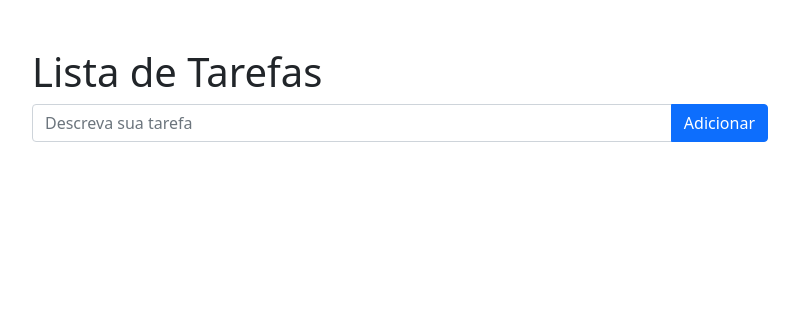
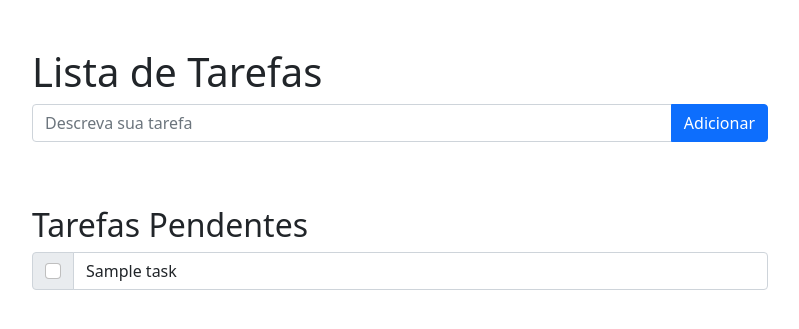
Before and after one commit to RaimundoNeto7/django-week, a Django app: template todo/core/templates/tasks/home.html in a window 1280 px wide. Shown: the top 329 px of the page, without its empty margins (240-1039 px from the left). Run offline with Django 3.2, Linux system fonts and the light colour scheme; tables that the repository leaves empty hold one stand-in row (values such as "Sample post"); the template is opened without the code that fills it: values that come from a table or form of the project are taken from there, most other values are stand-ins (such as "Sample title", 1, 10 or a date in 2020).

Commit message:
List tasks in home.html

```diff
--- a/todo/core/templates/tasks/home.html
+++ b/todo/core/templates/tasks/home.html
@@ -24,6 +24,21 @@
                 </form>
             </div>
         </div>
+        <div class="row">
+            <div class="col-md-8 offset-md-2">
+                <h2 class="mt-5">Tarefas Pendentes</h2>
+                {% for task in pending_tasks %}
+                    <form>
+                        <div class="input-group mb-3">
+                            <div class="input-group-text">
+                            <input class="form-check-input mt-0" type="checkbox" value="" aria-label="Checkbox for task">
+                            </div>
+                            <input type="text" class="form-control" aria-label="Checkbox change task from pending to done" value="{{ task.title }}">
+                        </div>
+                    </form>
+                {% endfor %}
+            </div>
+        </div>
     </div>
 </body>
 </html>
```
